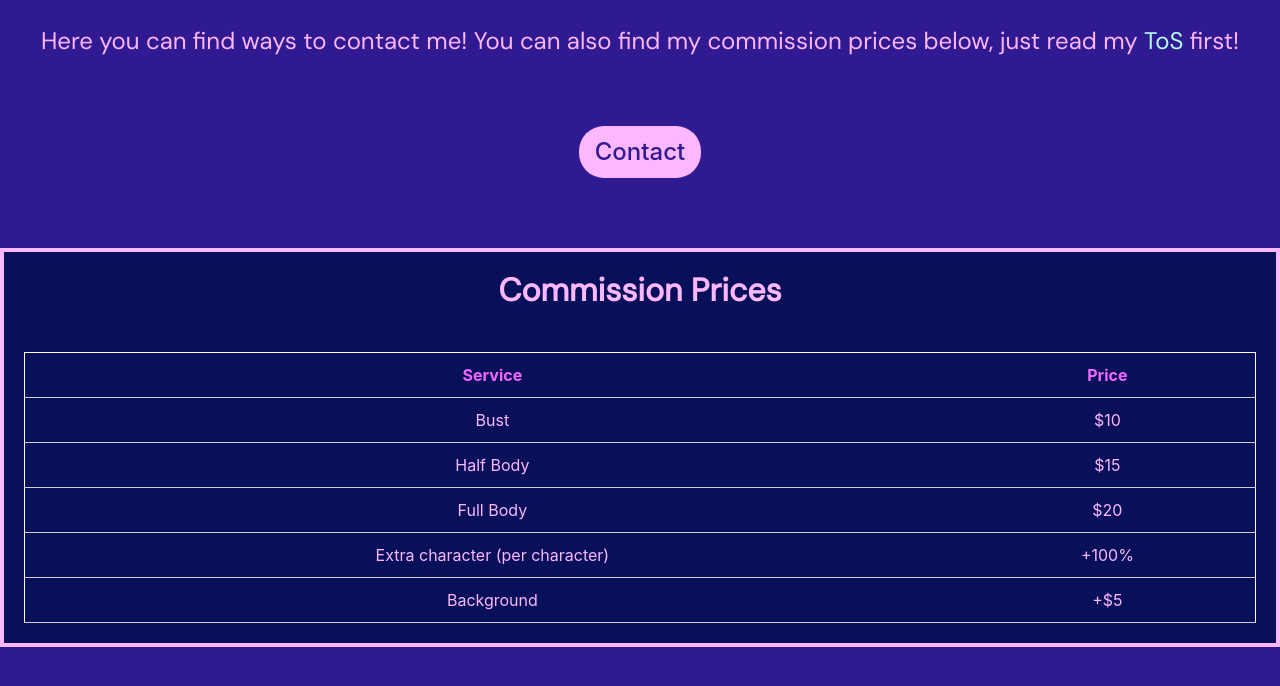
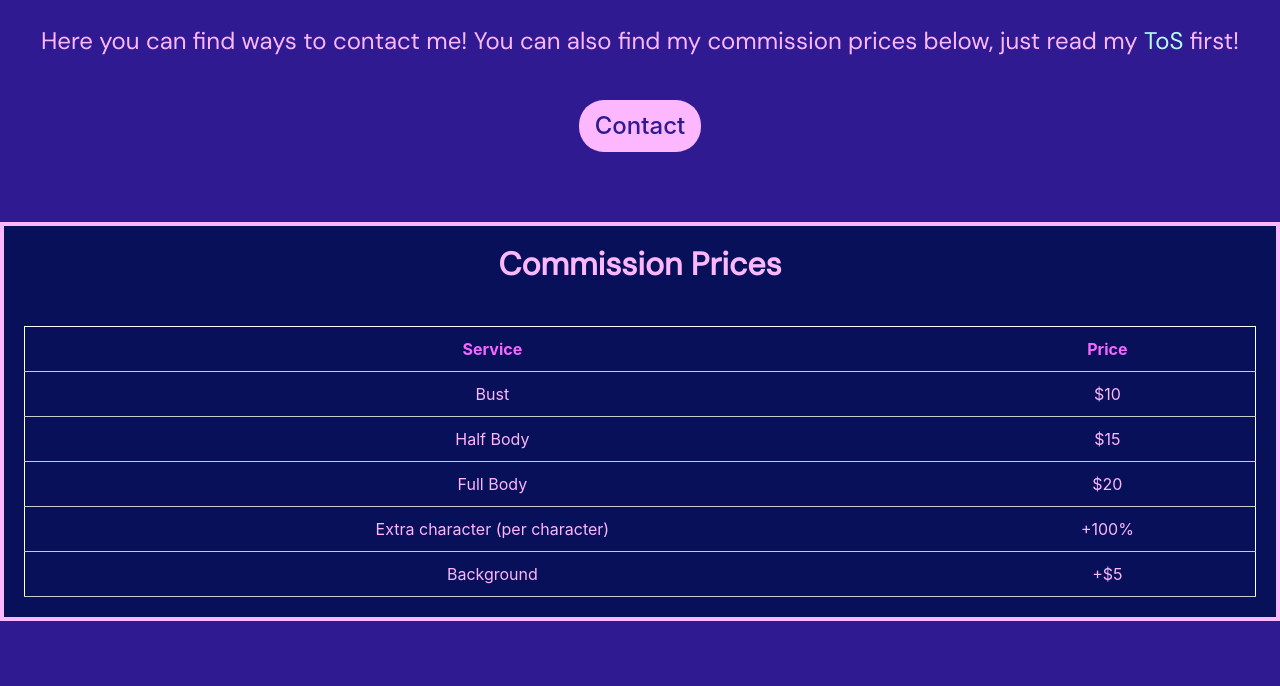
Before and after one commit to dootskyre/dootsky.re, a website: page commissions.html in a window 1280 px wide. Shown: the part 158-844 px from the top of the page. Drawn offline with Linux system fonts and the light colour scheme.

Commit message:
Update commissions.html

```diff
--- a/commissions.html
+++ b/commissions.html
@@ -70,16 +70,12 @@
             <p class="subtitle is-4">
                 Here you can find ways to contact me! You can also find my commission prices below, just read my <a href="/tos.html">ToS</a> first!
             </p>
-        </div>
-    </section>
-
-    <section class="section" id="contact">
-        <div class="container">
 		<button class="button">
 			<a href="/about.html">Contact</a>
 		</button>
         </div>
-      </section>
+    </section>
+
 
     <section class="section" id="commission-prices">
         <div class="container">
```
